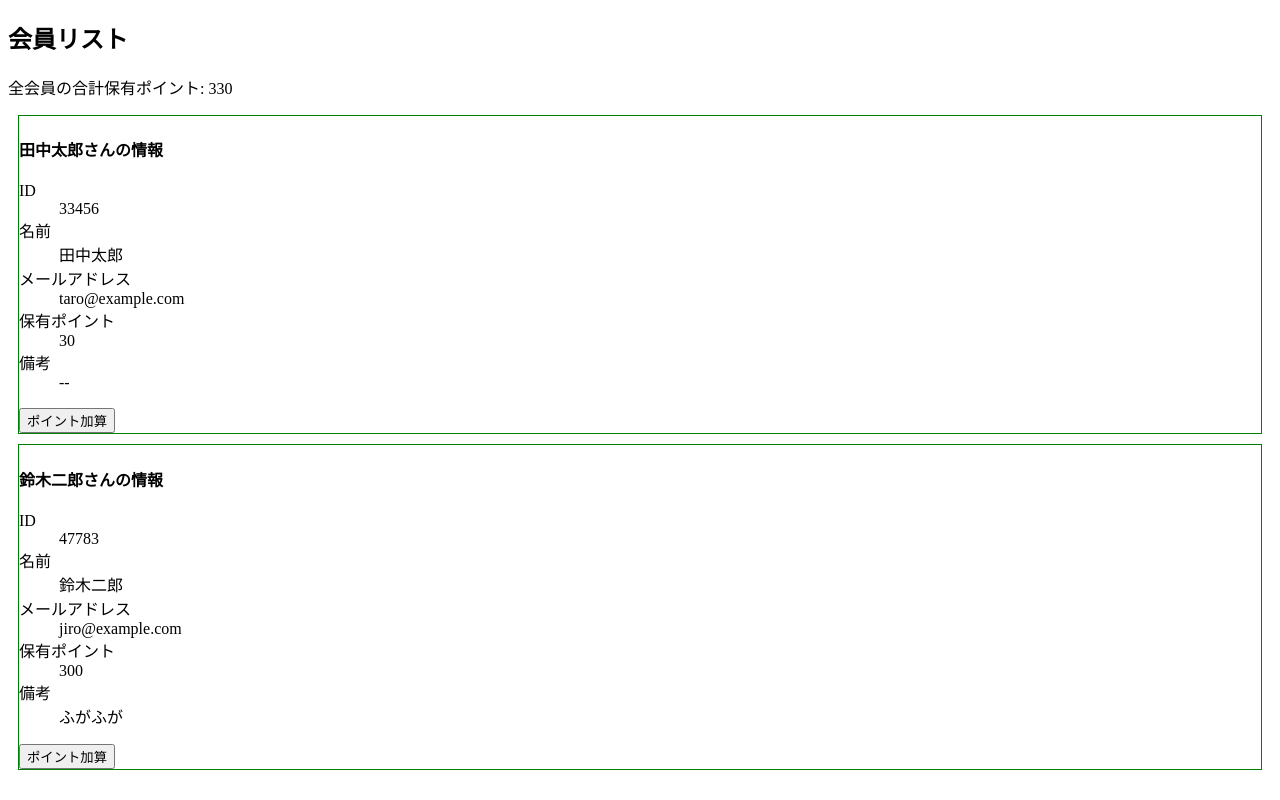
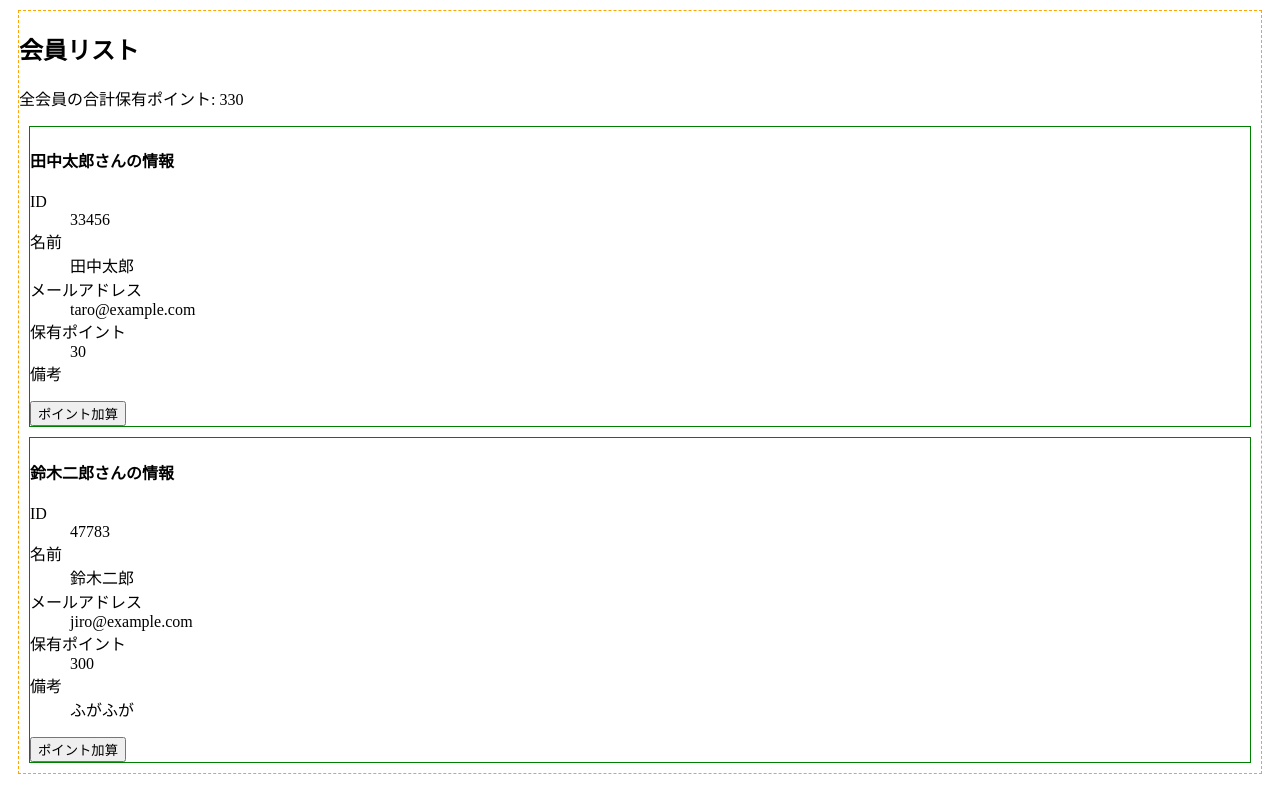
Before and after one commit to kosuke222naito/nuxt-textbook, a Nuxt app: page / in a window 1280 px wide. Built offline with nearby package versions, Linux system fonts and the light colour scheme.

Commit message:
use useState()

```diff
--- a/app.vue
+++ b/app.vue
@@ -1,11 +1,6 @@
 <script setup lang="ts">
-interface Member {
-  id: number;
-  name: string;
-  email: string;
-  points: number;
-  note?: string;
-}
+import type { Member } from "~/interfaces";
+import TheBaseSection from "./components/TheBaseSection.vue";
 
 const memberListInit = new Map<number, Member>();
 
@@ -24,35 +19,9 @@ memberListInit.set(47783, {
   note: "ふがふが",
 });
 
-const memberList = ref(memberListInit);
-
-const totalPoints = computed(() => {
-  return [...memberList.value.values()].reduce((sum, member) => {
-    return sum + member.points;
-  }, 0);
-});
-
-const onIncrementPoints = (id: number): void => {
-  const member = memberList.value.get(id);
-  if (member != undefined) {
-    member.points++;
-  }
-};
+useState<Map<number, Member>>("memberList", () => memberListInit);
 </script>
 
 <template>
-  <section>
-    <h1>会員リスト</h1>
-    <p>全会員の合計保有ポイント: {{ totalPoints }}</p>
-    <OneMember
-      v-for="[id, { name, email, points, note }] in memberList"
-      :id
-      :key="id"
-      :name
-      :email
-      :points
-      :note
-      @incrementPoints="onIncrementPoints"
-    />
-  </section>
+  <TheBaseSection />
 </template>
--- a/components/OneMember.vue
+++ b/components/OneMember.vue
@@ -1,23 +1,16 @@
 <script setup lang="ts">
+import type { Member } from "~/interfaces";
+
 interface Props {
   id: number;
-  name: string;
-  email: string;
-  points: number;
-  note?: string;
 }
 
-const { id, name, email, points, note = "--" } = defineProps<Props>();
+const { id } = defineProps<Props>();
 
-interface Emits {
-  (event: "incrementPoints", id: number): void;
-}
+const memberList = useState<Map<number, Member>>("memberList");
+const { name, email, points, note = "" } = memberList.value.get(id)!;
 
-const emit = defineEmits<Emits>();
-
-const pointUp = (): void => {
-  emit("incrementPoints", id);
-};
+const pointsRef = ref(points);
 </script>
 
 <template>
@@ -31,11 +24,11 @@ const pointUp = (): void => {
       <dt>メールアドレス</dt>
       <dd>{{ email }}</dd>
       <dt>保有ポイント</dt>
-      <dd>{{ points }}</dd>
+      <dd>{{ pointsRef }}</dd>
       <dt>備考</dt>
       <dd>{{ note }}</dd>
     </dl>
-    <button @click="pointUp">ポイント加算</button>
+    <button @click="pointsRef++">ポイント加算</button>
   </section>
 </template>
 
--- /dev/null
+++ b/components/TheBaseSection.vue
@@ -0,0 +1,26 @@
+<script setup lang="ts">
+import type { Member } from "~/interfaces";
+
+const memberList = useState<Map<number, Member>>("memberList");
+
+const totalPoints = computed(() => {
+  return [...memberList.value.values()].reduce((sum, member) => {
+    return sum + member.points;
+  }, 0);
+});
+</script>
+
+<template>
+  <section>
+    <h1>会員リスト</h1>
+    <p>全会員の合計保有ポイント: {{ totalPoints }}</p>
+    <OneMember v-for="id in memberList.keys()" :key="id" :id />
+  </section>
+</template>
+
+<style scoped>
+section {
+  border: orange 1px dashed;
+  margin: 10px;
+}
+</style>
--- /dev/null
+++ b/interfaces.ts
@@ -0,0 +1,7 @@
+export interface Member {
+  id: number;
+  name: string;
+  email: string;
+  points: number;
+  note?: string;
+}
```
